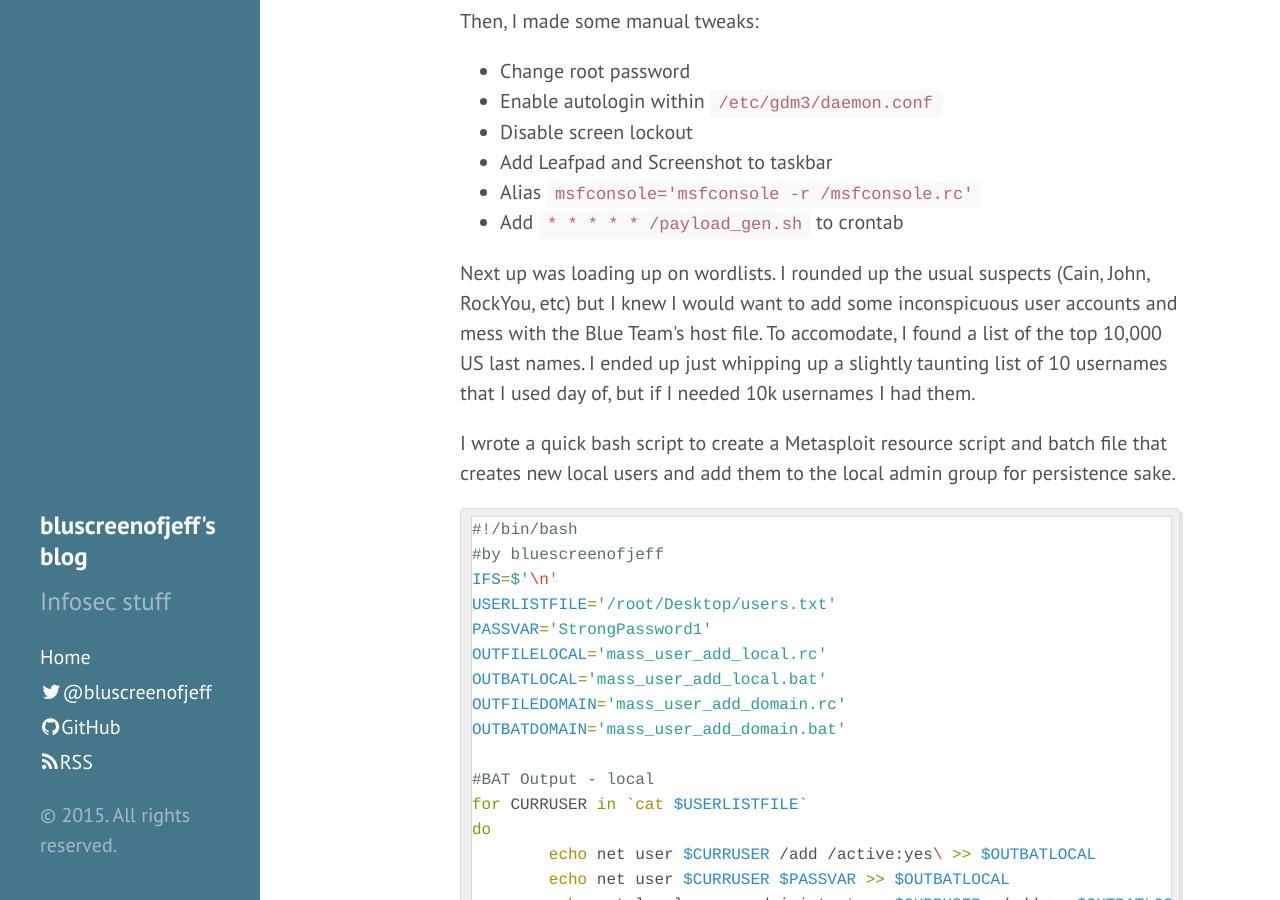
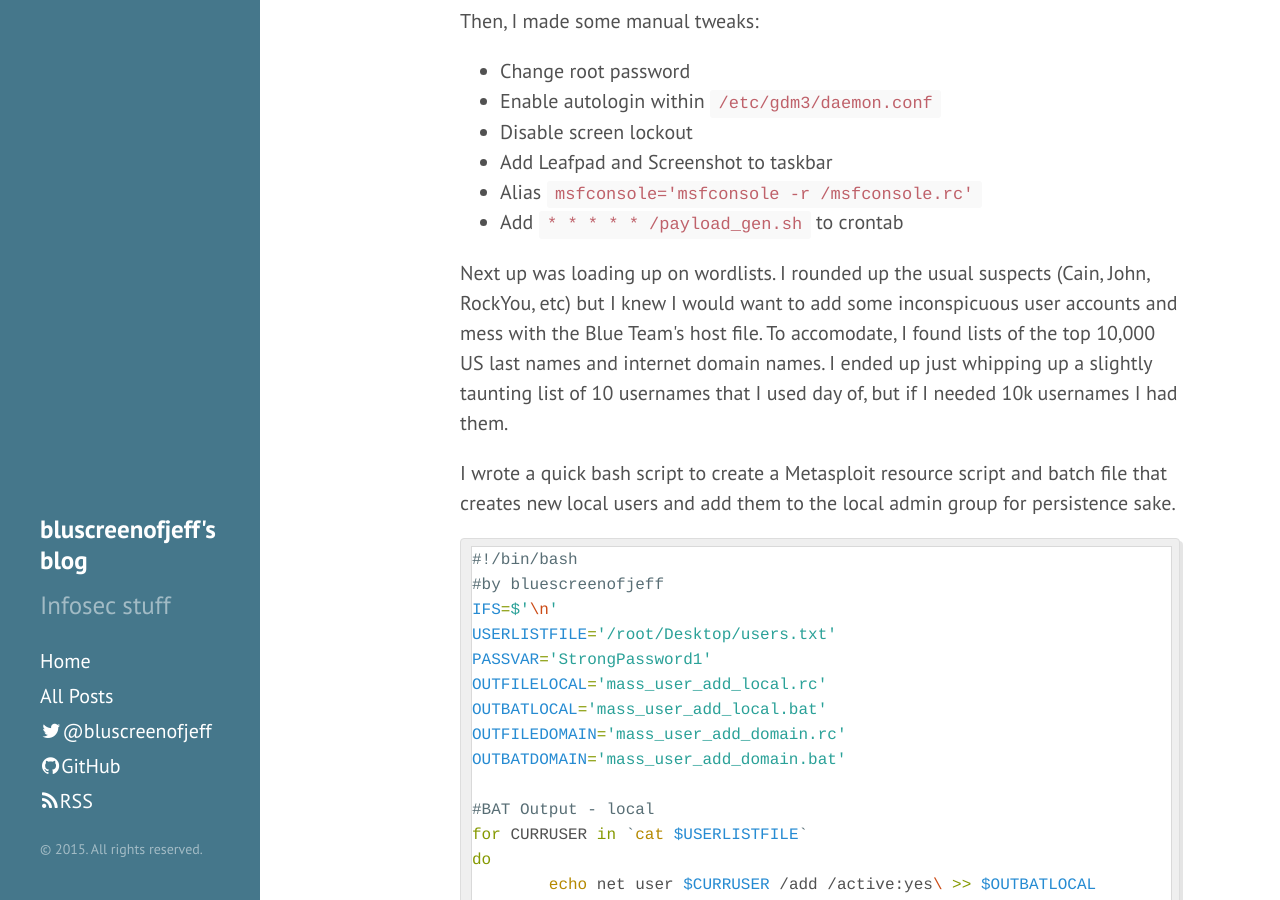
Before and after one commit to bluscreenofjeff/bluscreenofjeff.github.io, a Jekyll site: the page built from _posts/2015-4-15-how-i-prepared-to-red-team-at-prccdc-2015.md, in a window 1280 px wide and 900 px high, scrolled down 585 px. Built offline with Jekyll 4.4.1, drawn with Linux system fonts in a browser that asks for light colours; nearby versions of some CDN libraries; Markdown is read by kramdown in place of the engine named in the settings; comment, search, counter and statistics services are not loaded.

Commit message:
added all post index

```diff
--- a/_config.yml
+++ b/_config.yml
@@ -4,7 +4,6 @@ highlighter:      pygments
 
 # Permalinks
 permalink:        pretty
-relative_permalinks: true
 
 # Setup
 title:            bluscreenofjeff's blog
@@ -26,3 +25,7 @@ github:
   repo:           https://github.com/bluscreenofjeff
 
 timezone: America/Los_Angeles
+
+gems: [jekyll-paginate]
+paginate: 5
+paginate_path: "page:num"
--- a/_includes/sidebar.html
+++ b/_includes/sidebar.html
@@ -11,26 +11,12 @@
 
     <nav class="sidebar-nav">
       <a class="sidebar-nav-item{% if page.url == site.baseurl %} active{% endif %}" href="{{ site.baseurl }}">Home</a>
-
-      {% comment %}
-        The code below dynamically generates a sidebar nav of pages with
-        `layout: page` in the front-matter. See readme for usage.
-      {% endcomment %}
-
-      {% assign pages_list = site.pages %}
-      {% for node in pages_list %}
-        {% if node.title != null %}
-          {% if node.layout == "page" %}
-            <a class="sidebar-nav-item{% if page.url == node.url %} active{% endif %}" href="{{ node.url }}">{{ node.title }}</a>
-          {% endif %}
-        {% endif %}
-      {% endfor %}
-
+      <a class="sidebar-nav-item{% if page.url == site.baseurl %} active{% endif %}" href="/all">All Posts</a>
       <a class="sidebar-nav-item" href="http://www.twitter.com/bluscreenofjeff"><i class="fa fa-twitter" style="padding:2px;"></i>@bluscreenofjeff</a>
       <a class="sidebar-nav-item" href="{{ site.github.repo }}"><i class="fa fa-github" style="padding:2px;"></i>GitHub</a>
-       <a class="sidebar-nav-item" href="http://bluscreenofjeff.com/atom.xml"><i class="fa fa-rss" style="padding:2px;"></i>RSS</a>
+      <a class="sidebar-nav-item" href="http://bluscreenofjeff.com/atom.xml"><i class="fa fa-rss" style="padding:2px;"></i>RSS</a>
     </nav>
 
-    <p>&copy; {{ site.time | date: '%Y' }}. All rights reserved.</p>
+    <p style="font-size:.7em;">&copy; {{ site.time | date: '%Y' }}. All rights reserved.</p>
   </div>
 </div>
--- a/_posts/2015-4-15-how-i-prepared-to-red-team-at-prccdc-2015.md
+++ b/_posts/2015-4-15-how-i-prepared-to-red-team-at-prccdc-2015.md
@@ -6,7 +6,7 @@ year: 2015
 month: 4
 day: 15
 published: true
-summary: A bit about how I prepared for the Pacific Rim CCDC 2015 competition.
+summary: A bit about how I prepared for the Pacific Rim CCDC 2015 competition
 ---
 
 <div class="row">
@@ -27,7 +27,7 @@ summary: A bit about how I prepared for the Pacific Rim CCDC 2015 competition.
 <li>Alias <code>msfconsole='msfconsole -r /msfconsole.rc'</code></li>
 <li>Add <code>* * * * * /payload_gen.sh</code> to crontab</li>
 </ul>
-<p>Next up was loading up on wordlists. I rounded up the usual suspects (Cain, John, RockYou, etc) but I knew I would want to add some inconspicuous user accounts and mess with the Blue Team's host file. To accomodate, I found a list of the top 10,000 US last names. I ended up just whipping up a slightly taunting list of 10 usernames that I used day of, but if I needed 10k usernames I had them.
+<p>Next up was loading up on wordlists. I rounded up the usual suspects (Cain, John, RockYou, etc) but I knew I would want to add some inconspicuous user accounts and mess with the Blue Team's host file. To accomodate, I found lists of the top 10,000 US last names and internet domain names. I ended up just whipping up a slightly taunting list of 10 usernames that I used day of, but if I needed 10k usernames I had them.
 
 <p>I wrote a quick bash script to create a Metasploit resource script and batch file that creates new local users and add them to the local admin group for persistence sake.
 {% highlight bash lineanchors %}
```
Also changed, not shown: _posts/2014-02-11-hit-the-ground-running-automating-metasploit.md (+1 -1 lines), _posts/2014-04-17-Fresh-Veil-Automatically-Generating-Payloads.md (+1 -1 lines), _posts/2015-5-13-making-a-powershell-exe-payload.md (+1 -1 lines), all/index.html (added, +13 -0 lines).
